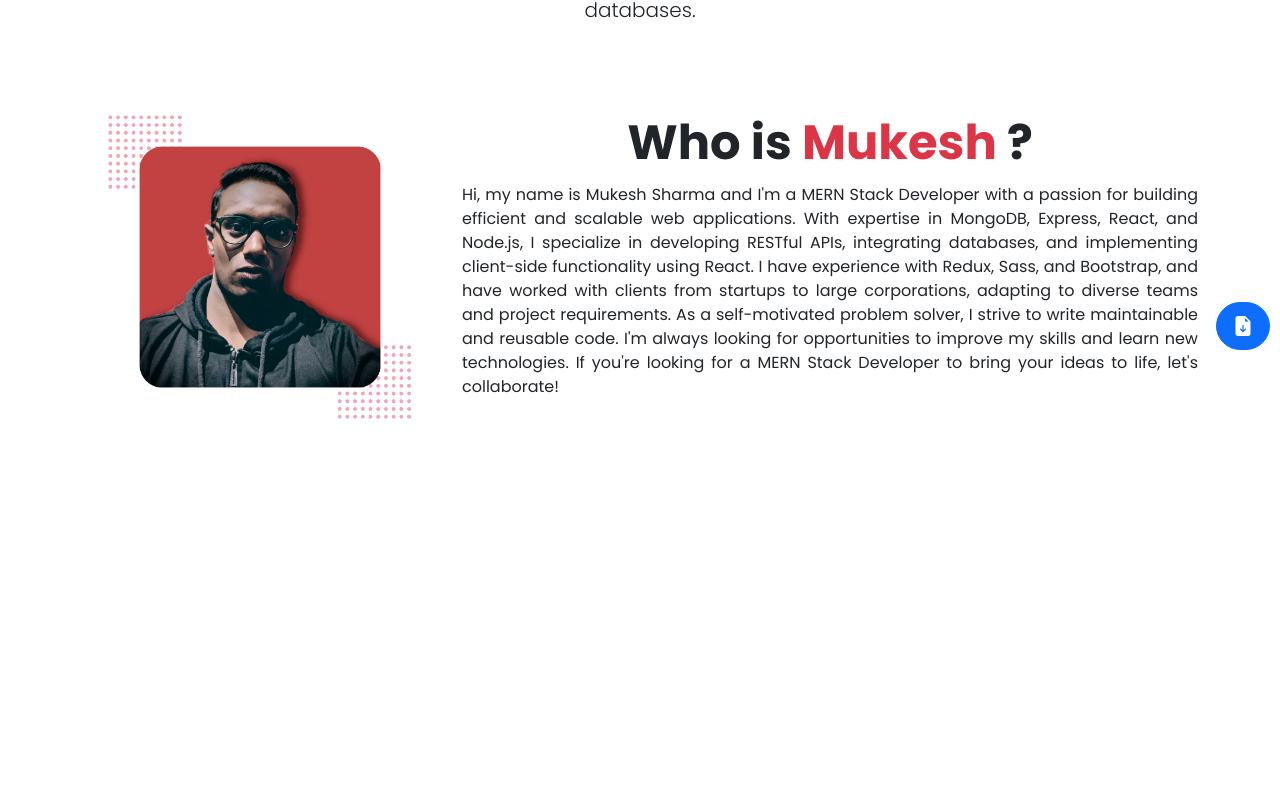
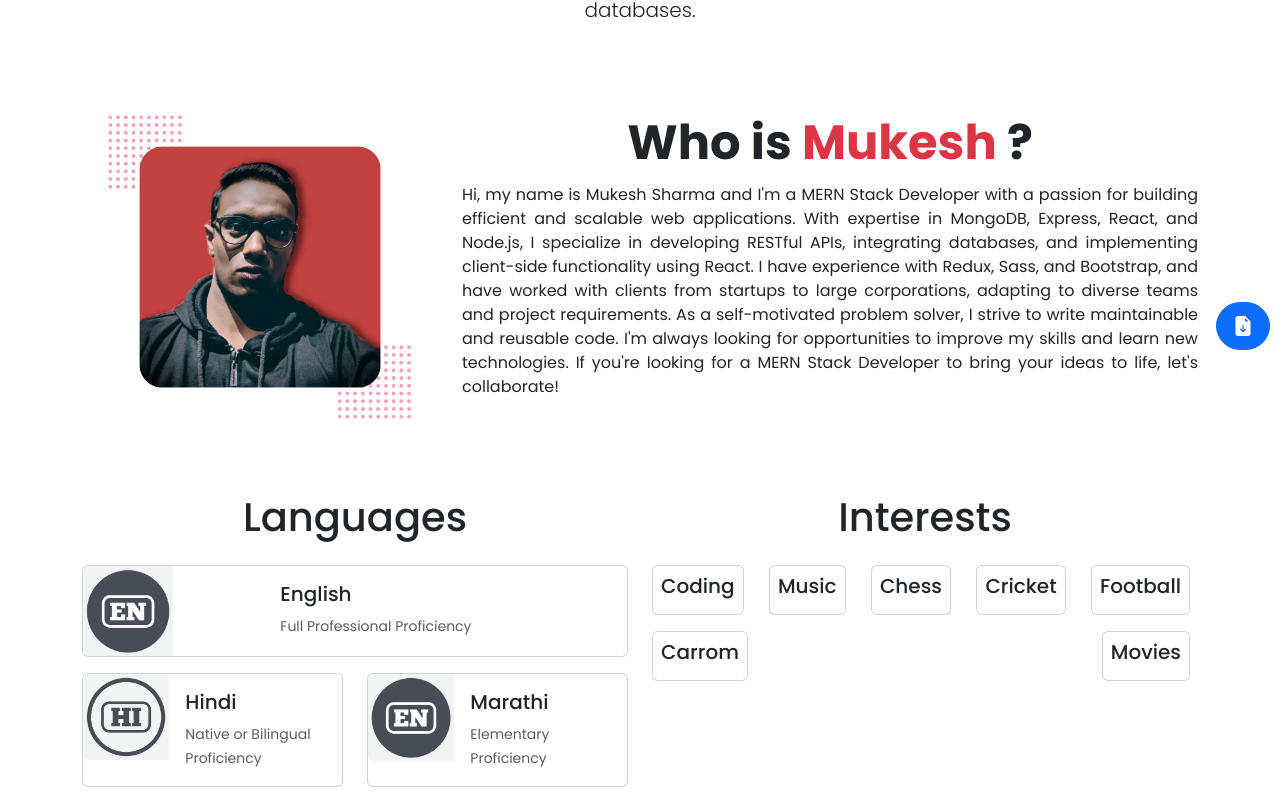
Before and after one commit to Mukesh-Sharma400/Portfolio, a React (Create React App) app: page / in a window 1280 px wide. Shown: the part 440-1243 px from the top of the page. Before the commit the page ends 933 px from the top, so only its background shows below. Built offline with nearby package versions, Linux system fonts and the light colour scheme.

Commit message:
languages & interests added

```diff
--- a/src/components/Navbar.js
+++ b/src/components/Navbar.js
@@ -25,7 +25,7 @@ const Navbar = () => {
               <Link className="nav-link text-white" to="/skills">
                 <button
                   type="button"
-                  class="btn btn-link text-white m-0 p-0 mx-1 text-decoration-none"
+                  className="btn btn-link text-white m-0 p-0 mx-1 text-decoration-none"
                   data-bs-toggle="collapse"
                   data-bs-target="#navbar"
                 >
@@ -37,7 +37,7 @@ const Navbar = () => {
               <Link className="nav-link text-white" to="/projects">
                 <button
                   type="button"
-                  class="btn btn-link text-white m-0 p-0 mx-1 text-decoration-none"
+                  className="btn btn-link text-white m-0 p-0 mx-1 text-decoration-none"
                   data-bs-toggle="collapse"
                   data-bs-target="#navbar"
                 >
@@ -49,7 +49,7 @@ const Navbar = () => {
               <Link className="nav-link text-white" to="/education">
                 <button
                   type="button"
-                  class="btn btn-link text-white m-0 p-0 mx-1 text-decoration-none"
+                  className="btn btn-link text-white m-0 p-0 mx-1 text-decoration-none"
                   data-bs-toggle="collapse"
                   data-bs-target="#navbar"
                 >
@@ -61,7 +61,7 @@ const Navbar = () => {
               <Link className="nav-link text-white" to="/experience">
                 <button
                   type="button"
-                  class="btn btn-link text-white m-0 p-0 mx-1 text-decoration-none"
+                  className="btn btn-link text-white m-0 p-0 mx-1 text-decoration-none"
                   data-bs-toggle="collapse"
                   data-bs-target="#navbar"
                 >
@@ -73,7 +73,7 @@ const Navbar = () => {
               <Link className="nav-link text-white" to="/testimonials">
                 <button
                   type="button"
-                  class="btn btn-link text-white m-0 p-0 mx-1 text-decoration-none"
+                  className="btn btn-link text-white m-0 p-0 mx-1 text-decoration-none"
                   data-bs-toggle="collapse"
                   data-bs-target="#navbar"
                 >
@@ -85,7 +85,7 @@ const Navbar = () => {
               <Link className="nav-link text-white" to="/contact">
                 <button
                   type="button"
-                  class="btn btn-link text-white m-0 p-0 mx-1 text-decoration-none"
+                  className="btn btn-link text-white m-0 p-0 mx-1 text-decoration-none"
                   data-bs-toggle="collapse"
                   data-bs-target="#navbar"
                 >
--- a/src/pages/Home.js
+++ b/src/pages/Home.js
@@ -1,6 +1,8 @@
 import React from "react";
 import mern from "../assets/mern.png";
 import maukes from "../assets/maukes.png";
+import english from "../assets/english.jpg";
+import hindi from "../assets/hindi.jpg";
 import Resume from "../components/Resume";
 
 const Home = () => {
@@ -32,8 +34,8 @@ const Home = () => {
             integrations, and databases.
           </p>
         </div>
-        <div class="row align-items-md-center py-5 g-4">
-          <div class="col-md-4 d-md-block">
+        <div className="row align-items-md-center py-5 g-4">
+          <div className="col-md-4 d-md-block">
             <img
               src={maukes}
               className="d-block mx-lg-auto img-fluid"
@@ -41,7 +43,7 @@ const Home = () => {
               loading="lazy"
             />
           </div>
-          <div class="col-md-8 col-sm-12">
+          <div className="col-md-8 col-sm-12">
             <h1 className="display-5 fw-bold lh-1 mb-3">
               Who is <span className="text-danger">Mukesh</span> ?
             </h1>
@@ -62,6 +64,115 @@ const Home = () => {
           </div>
         </div>
       </div>
+      <div className="container container-fluid">
+        <div className="row row-cols-1 row-cols-md-2">
+          <div className="col">
+            <h1 className="text-center mb-4">Languages</h1>
+            <div className="row">
+              <div className="col">
+                <div className="card mb-3">
+                  <div className="row g-0">
+                    <div className="col-md-4">
+                      <img
+                        src={english}
+                        className="img-fluid rounded-start"
+                        alt="english"
+                        style={{ width: "90px" }}
+                      />
+                    </div>
+                    <div className="col-md-8">
+                      <div className="card-body">
+                        <h5 className="card-title">English</h5>
+                        <p className="card-text">
+                          <small className="text-body-secondary">
+                            Full Professional Proficiency
+                          </small>
+                        </p>
+                      </div>
+                    </div>
+                  </div>
+                </div>
+              </div>
+            </div>
+            <div className="row">
+              <div className="col">
+                <div className="card mb-3">
+                  <div className="row g-0">
+                    <div className="col-md-4">
+                      <img
+                        src={hindi}
+                        className="img-fluid rounded-start"
+                        alt="english"
+                        style={{ width: "90px" }}
+                      />
+                    </div>
+                    <div className="col-md-8">
+                      <div className="card-body">
+                        <h5 className="card-title">Hindi</h5>
+                        <p className="card-text">
+                          <small className="text-body-secondary">
+                            Native or Bilingual Proficiency
+                          </small>
+                        </p>
+                      </div>
+                    </div>
+                  </div>
+                </div>
+              </div>
+              <div className="col">
+                <div className="card mb-3">
+                  <div className="row g-0">
+                    <div className="col-md-4">
+                      <img
+                        src={english}
+                        className="img-fluid rounded-start"
+                        alt="english"
+                        style={{ width: "90px" }}
+                      />
+                    </div>
+                    <div className="col-md-8">
+                      <div className="card-body">
+                        <h5 className="card-title">Marathi</h5>
+                        <p className="card-text">
+                          <small className="text-body-secondary">
+                            Elementary Proficiency
+                          </small>
+                        </p>
+                      </div>
+                    </div>
+                  </div>
+                </div>
+              </div>
+            </div>
+          </div>
+          <div className="col">
+            <h1 className="text-center mb-4">Interests</h1>
+            <div className="d-flex flex-wrap justify-content-between">
+              <div className="card mb-3 p-2 me-2">
+                <h5 className="card-title">Coding</h5>
+              </div>
+              <div className="card mb-3 p-2 me-2">
+                <h5 className="card-title">Music</h5>
+              </div>
+              <div className="card mb-3 p-2 me-2">
+                <h5 className="card-title">Chess</h5>
+              </div>
+              <div className="card mb-3 p-2 me-2">
+                <h5 className="card-title">Cricket</h5>
+              </div>
+              <div className="card mb-3 p-2 me-2">
+                <h5 className="card-title">Football</h5>
+              </div>
+              <div className="card mb-3 p-2 me-2">
+                <h5 className="card-title">Carrom</h5>
+              </div>
+              <div className="card mb-3 p-2 me-2">
+                <h5 className="card-title">Movies</h5>
+              </div>
+            </div>
+          </div>
+        </div>
+      </div>
     </div>
   );
 };
--- a/src/pages/Skills.js
+++ b/src/pages/Skills.js
@@ -54,8 +54,8 @@ const Skills = () => {
         </div>
         <div className="py-5">
           <h2 className="pb-2 border-bottom">Tech Stack</h2>
-          <div class="row align-items-md-center py-5 g-4">
-            <div class="col-md-4 d-md-block">
+          <div className="row align-items-md-center py-5 g-4">
+            <div className="col-md-4 d-md-block">
               <div className="row row-cols-2 g-4">
                 <div className="col d-flex flex-column gap-2 align-items-center">
                   <div className="d-inline-flex align-items-center rounded-3">
@@ -83,7 +83,7 @@ const Skills = () => {
                 </div>
               </div>
             </div>
-            <div class="col-md-8 col-sm-12">
+            <div className="col-md-8 col-sm-12">
               <h3 className="fw-bold">
                 What is <span className="mongo">M</span>
                 <span className="express">E</span>
```
Also changed, not shown: src/pages/Contact.js (+8 -8 lines), src/pages/Testimonials.js (+32 -32 lines), src/assets/english.jpg (added), src/assets/hindi.jpg (added).
